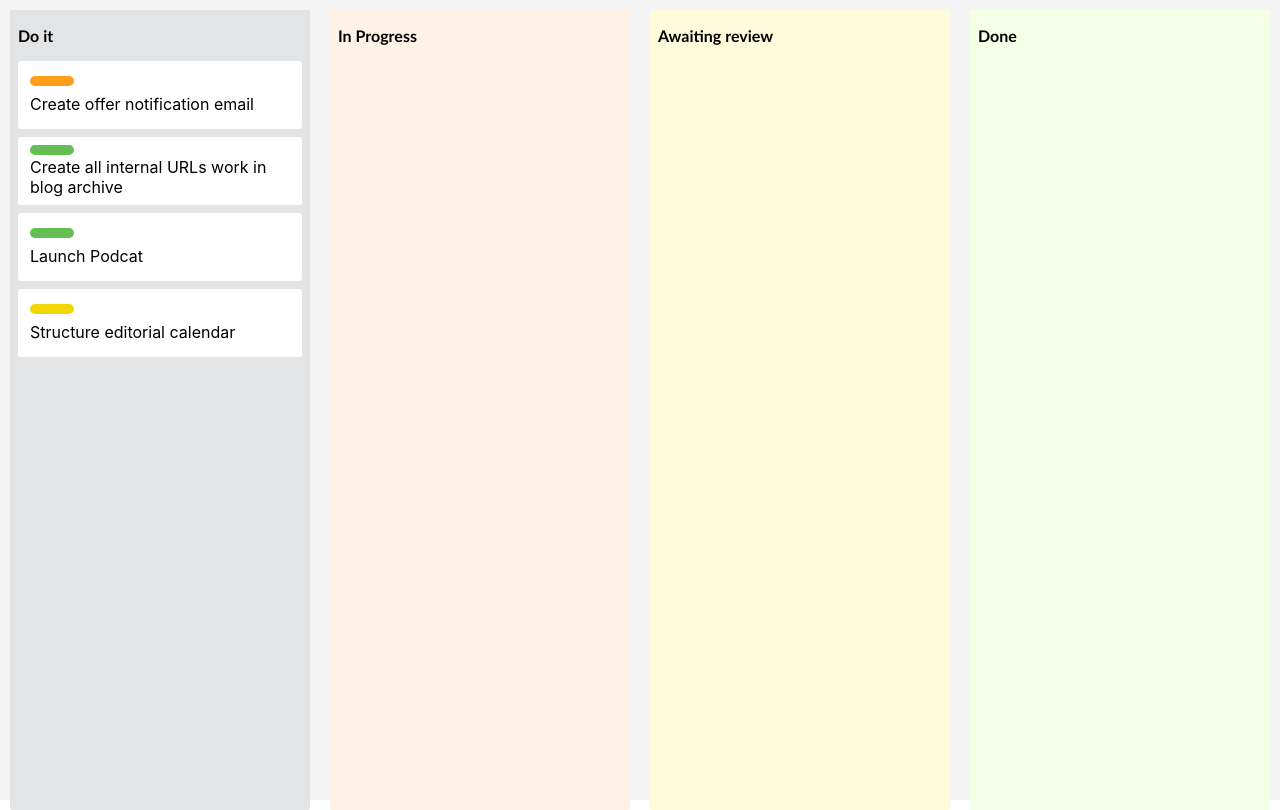
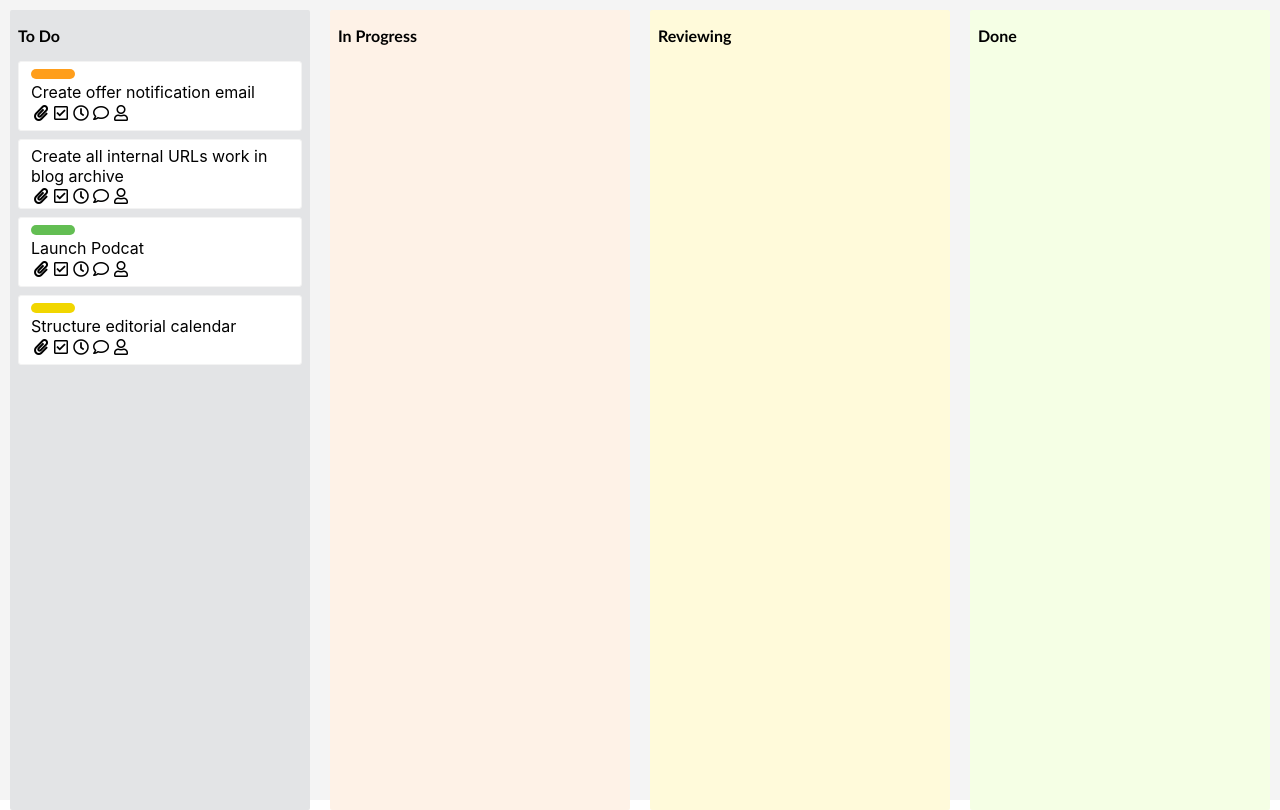
Before and after one commit to DouglasFeliphe/trello-clone-react, a React (Create React App) app: page / in a window 1280 px wide. Built offline with nearby package versions, Linux system fonts and the light colour scheme.

Commit message:
[ADD] inserção de ícones

```diff
--- a/public/index.html
+++ b/public/index.html
@@ -9,6 +9,7 @@
       name="description"
       content="Web site created using create-react-app"
     />
+
     <link rel="apple-touch-icon" href="%PUBLIC_URL%/logo192.png" />
     <!--
       manifest.json provides metadata used when your web app is installed on a
@@ -24,6 +25,10 @@
       work correctly both with client-side routing and a non-root public URL.
       Learn how to configure a non-root public URL by running `npm run build`.
     -->
+    <link
+      rel="stylesheet"
+      href="../node_modules/@fortawesome/fontawesome-free/css/all.min.css"
+    />
     <title>React App</title>
   </head>
   <body>
--- a/src/App.css
+++ b/src/App.css
@@ -21,6 +21,10 @@ p {
   flex-direction: column;
 }
 
+.column-title {
+  font-family: "Gill Sans", "Gill Sans MT", Calibri, "Trebuchet MS", sans-serif;
+}
+
 .do-it-column {
   background-color: #e3e4e6;
 }
@@ -37,7 +41,7 @@ p {
   background-color: #f5ffe5;
 }
 
-.movable-item {
+.card {
   border-radius: 3px;
   background-color: #fff;
   height: 7%;
@@ -46,9 +50,10 @@ p {
   display: flex;
   flex-direction: column;
   justify-content: space-evenly;
+  border: 1px solid #f3f3f3;
 }
 
-.movable-item-label {
+.card-label {
   border-radius: 12px;
   height: 10px;
   width: 44px;
@@ -65,7 +70,3 @@ p {
 .--low-priority {
   background: #63be53;
 }
-
-.movable-item-title {
-  font-family: "Gill Sans", "Gill Sans MT", Calibri, "Trebuchet MS", sans-serif;
-}
--- a/src/App.jsx
+++ b/src/App.jsx
@@ -3,7 +3,7 @@ import { DndProvider, useDrag, useDrop } from "react-dnd";
 import { HTML5Backend } from "react-dnd-html5-backend";
 import { TouchBackend } from "react-dnd-touch-backend";
 import Column from "./Components/Column";
-import MovableItem from "./Components/MovableItem";
+import MovableItem from "./Components/Card";
 import { COLUMN_NAMES } from "./constants";
 import { mock_tasks } from "./tasks";
 import "./App.css";
@@ -52,19 +52,16 @@ const App = () => {
     <>
       <div className="container">
         <DndProvider backend={isMobile ? TouchBackend : HTML5Backend}>
-          <Column title={DO_IT} className="column do-it-column">
+          <Column title={DO_IT} className="do-it-column">
             {returnItemsForColumn(DO_IT)}
           </Column>
-          <Column title={IN_PROGRESS} className="column in-progress-column">
+          <Column title={IN_PROGRESS} className="in-progress-column">
             {returnItemsForColumn(IN_PROGRESS)}
           </Column>
-          <Column
-            title={AWAITING_REVIEW}
-            className="column awaiting-review-column"
-          >
+          <Column title={AWAITING_REVIEW} className="awaiting-review-column">
             {returnItemsForColumn(AWAITING_REVIEW)}
           </Column>
-          <Column title={DONE} className="column done-column">
+          <Column title={DONE} className="done-column">
             {returnItemsForColumn(DONE)}
           </Column>
         </DndProvider>
--- a/src/Components/MovableItem.jsx
+++ b/src/Components/Card/index.jsx
@@ -1,12 +1,13 @@
 import { useRef } from "react";
 import { useDrag, useDrop } from "react-dnd";
-import { COLUMN_NAMES } from "../constants";
-
+import { COLUMN_NAMES } from "../../constants";
+import "../../App.css";
+import "../../../node_modules/@fortawesome/fontawesome-free/css/all.min.css";
 /**
  * @param {{labelPriority: "baixa" | "media" | "alta"}} props
  * @returns
  */
-const MovableItem = ({
+const Card = ({
   name,
   labelPriority,
   index,
@@ -106,20 +107,27 @@ const MovableItem = ({
   drag(drop(ref));
 
   return (
-    <div ref={ref} className="movable-item" style={{ opacity }}>
+    <div ref={ref} className="card" style={{ opacity }}>
       <label
         className={
           labelPriority === "alta"
-            ? "movable-item-label --high-priority"
+            ? "card-label --high-priority"
             : labelPriority === "media"
-            ? "movable-item-label --medium-priority"
-            : labelPriority === "baixa" && "movable-item-label --low-priority"
+            ? "card-label --medium-priority"
+            : labelPriority === "baixa" && "card-label --low-priority"
         }
       ></label>
-      {/* <label className="movable-item-label --high-priority"></label> */}
+      <div></div>
       {name}
+      <div>
+        <i className="fa fa-paperclip"></i>
+        <i className="far fa-check-square"></i>
+        <i className="far fa-clock"></i>
+        <i className="far fa-comment"></i>
+        <i className="far fa-user"></i>
+      </div>
     </div>
   );
 };
 
-export default MovableItem;
+export default Card;
--- a/src/Components/Column.jsx
+++ b/src/Components/Column/index.jsx
@@ -1,5 +1,6 @@
 import { useDrop } from "react-dnd";
-import { COLUMN_NAMES } from "../constants";
+import { COLUMN_NAMES } from "../../constants";
+import "../../App.css";
 
 const Column = ({ children, className, title }) => {
   const [{ isOver, canDrop }, drop] = useDrop({
@@ -28,9 +29,9 @@ const Column = ({ children, className, title }) => {
   const getBackgroundColor = () => {
     if (isOver) {
       if (canDrop) {
-        return "rgb(188,251,255)";
+        return "2px 2px 5px #ccc";
       } else if (!canDrop) {
-        return "rgb(255,188,188)";
+        return "2px 2px 5px tomato";
       }
     } else {
       return "";
@@ -40,11 +41,11 @@ const Column = ({ children, className, title }) => {
   return (
     <div
       ref={drop}
-      className={className}
-      style={{ backgroundColor: getBackgroundColor() }}
+      className={"column " + className}
+      style={{ boxShadow: getBackgroundColor() }}
     >
       <div>
-        <p className="movable-item-title">{title}</p>
+        <p className="column-title">{title}</p>
       </div>
       {children}
     </div>
--- a/src/constants.js
+++ b/src/constants.js
@@ -1,6 +1,6 @@
 export const COLUMN_NAMES = {
-  DO_IT: "Do it",
+  DO_IT: "To Do",
   IN_PROGRESS: "In Progress",
-  AWAITING_REVIEW: "Awaiting review",
+  AWAITING_REVIEW: "Reviewing",
   DONE: "Done",
 };
```
Also changed, not shown: src/App copy.jsx (deleted, +0 -63 lines), src/logo.svg (deleted).
